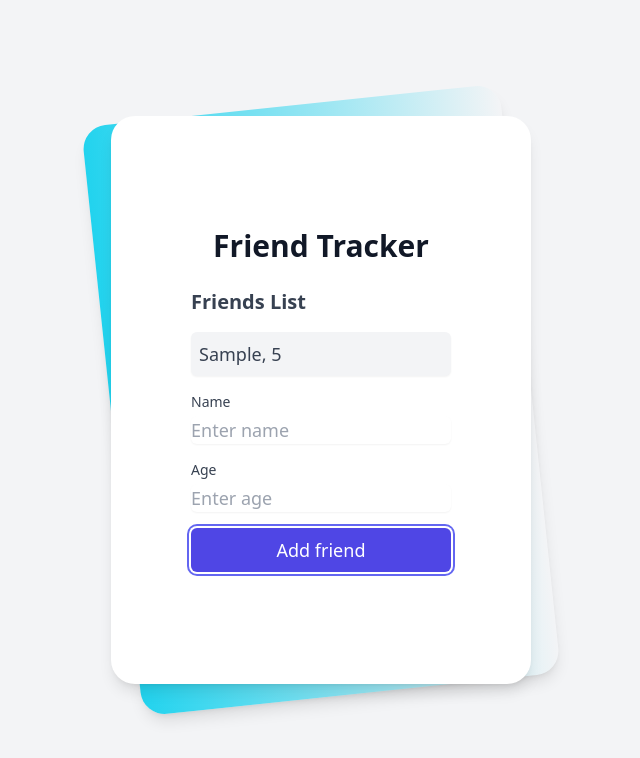
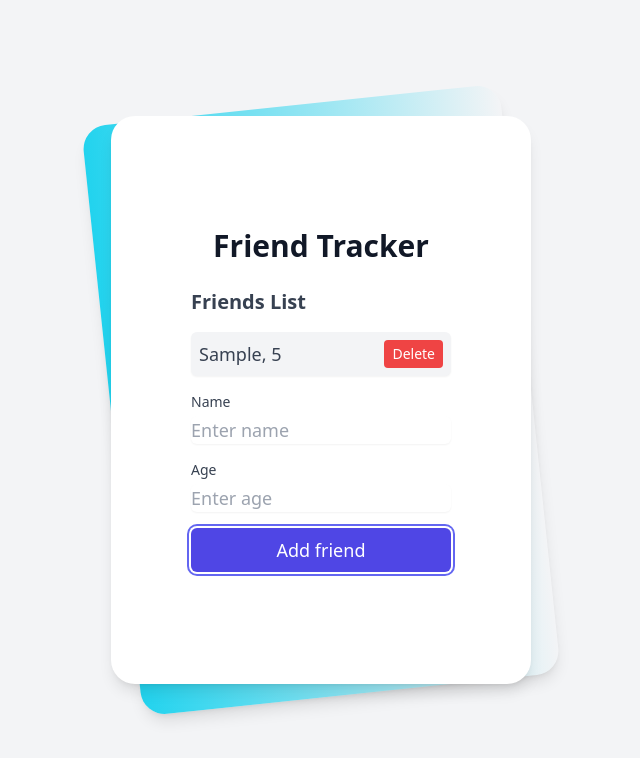
Before and after one commit to noxan/friendtracker, a SvelteKit app: page / in a window 1280 px wide. Both pictures are taken after typing "Sample", "5" into the empty fields and a click on the button "Add friend". Shown: the top 758 px of the page, without its empty margins (319-959 px from the left). Built offline with nearby package versions, Linux system fonts and the light colour scheme.

Commit message:
add delete button

```diff
--- a/src/routes/+page.svelte
+++ b/src/routes/+page.svelte
@@ -19,6 +19,10 @@
 		form = formDefaults;
 	}
 
+	async function deleteFriend(id: number) {
+		await db.friends.delete(id);
+	}
+
 	let friends = liveQuery(() => db.friends.toArray());
 </script>
 
@@ -29,8 +33,14 @@
 	<ul class="space-y-2">
 		{#if $friends}
 			{#each $friends as friend (friend.id)}
-				<li class="rounded-md bg-gray-100 p-2 shadow-sm">
-					{friend.name}, {friend.age}
+				<li class="flex items-center justify-between rounded-md bg-gray-100 p-2 shadow-sm">
+					<span>{friend.name}, {friend.age}</span>
+					<button
+						onclick={() => deleteFriend(friend.id)}
+						class="rounded bg-red-500 px-2 py-1 text-sm text-white hover:bg-red-600"
+					>
+						Delete
+					</button>
 				</li>
 			{/each}
 		{/if}
```
